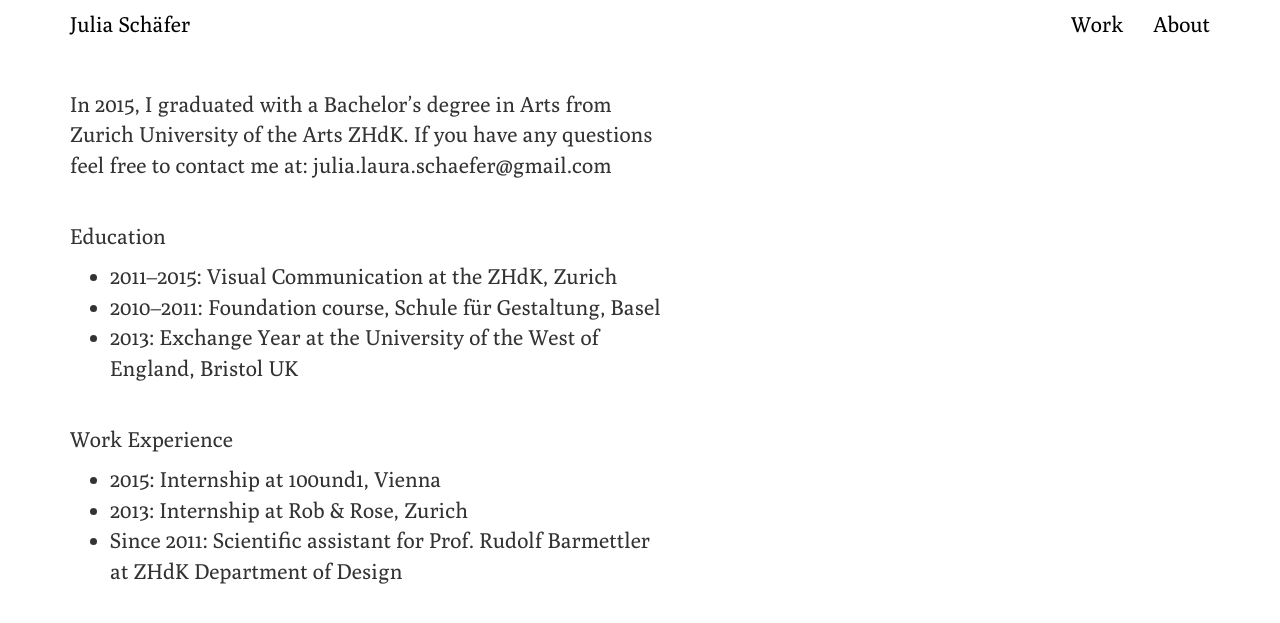
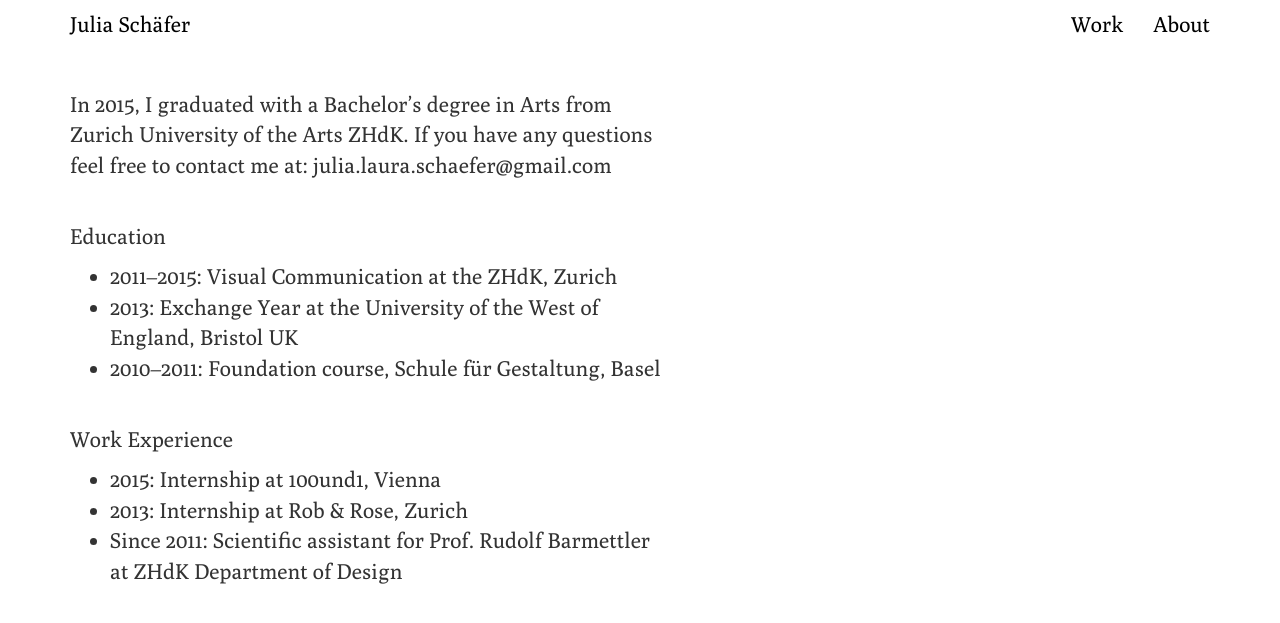
Before and after one commit to juliaschaefer/juliaschaefer.github.io, a Jekyll site: the page built from about.md, in a window 1280 px wide. Shown: the top 623 px of the page. Built offline with Jekyll 4.4.1, drawn with Linux system fonts in a browser that asks for light colours; nearby versions of some CDN libraries.

```diff
--- a/about.md
+++ b/about.md
@@ -9,8 +9,8 @@ If you have any questions feel free to contact me at: julia.laura.schaefer@gmail
 Education
 
 * 2011–2015: Visual Communication at the ZHdK, Zurich
+* 2013:	Exchange Year at the University of the West of England, Bristol UK
 * 2010–2011: Foundation course, Schule für Gestaltung, Basel
-* 2013:	Exchange Year at the University of the West of England, Bristol UK
 
 <br />
 Work Experience
```
